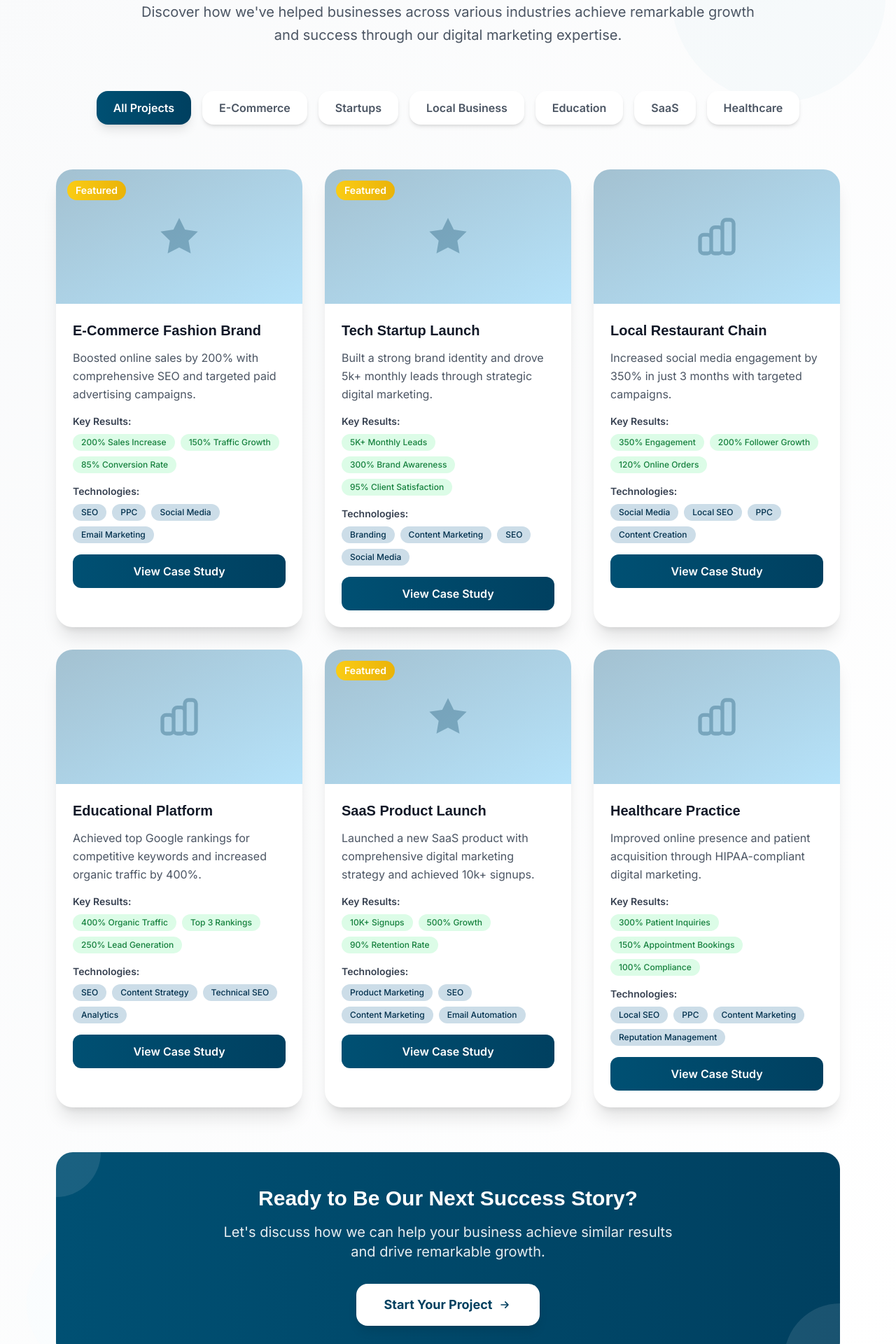
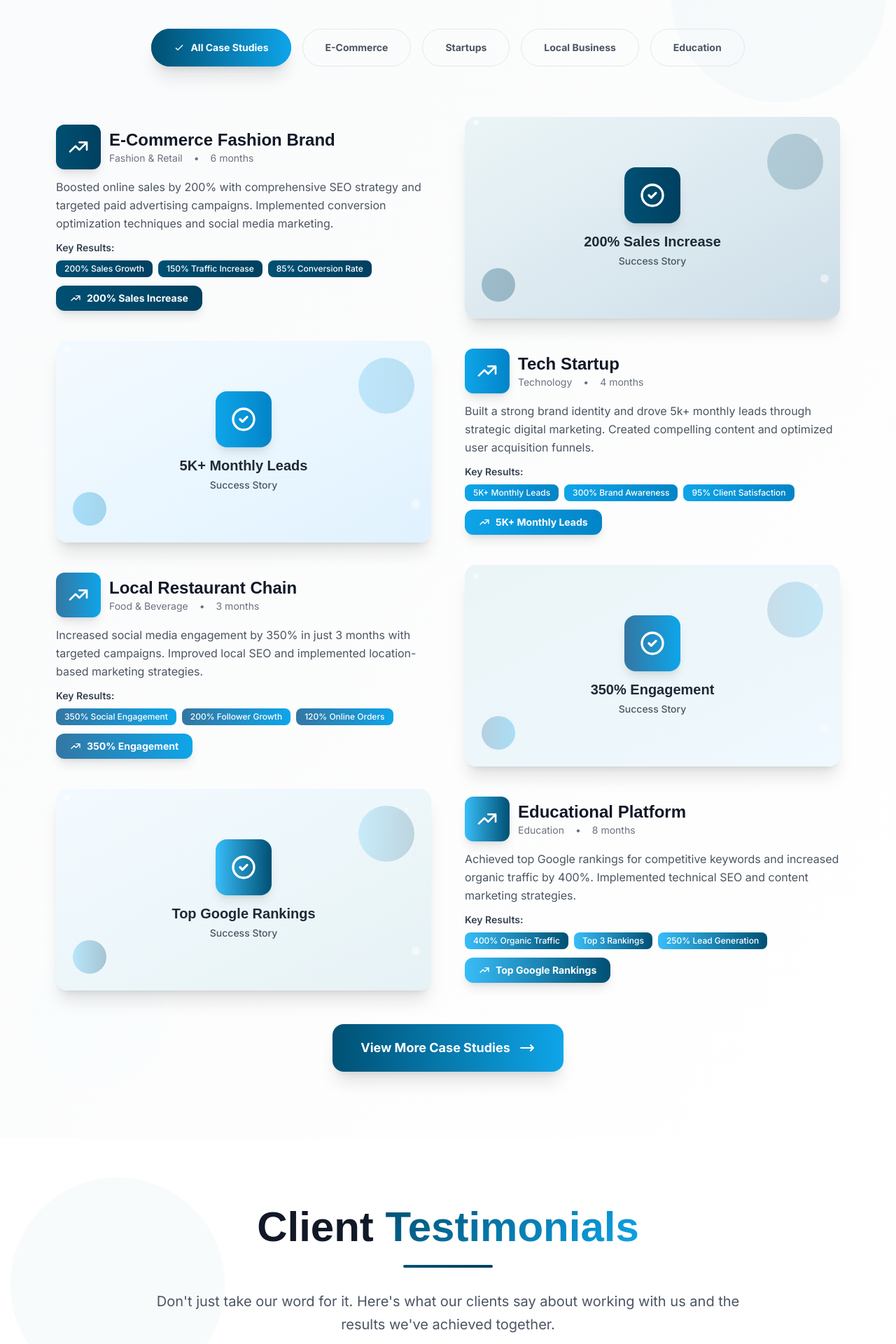
Before and after one commit to usama216/Spark-Nexora, a Next.js app: page / in a window 1280 px wide. Shown: the part 4580-6500 px from the top of the page at 70% size. Built offline with nearby package versions, Linux system fonts and the light colour scheme.

Commit message:
design updated

```diff
--- a/src/components/PortfolioSection.tsx
+++ b/src/components/PortfolioSection.tsx
@@ -4,84 +4,67 @@ import { motion } from 'framer-motion';
 import { useState } from 'react';
 
 const PortfolioSection = () => {
-  const [activeFilter, setActiveFilter] = useState('all');
+  const [activeTab, setActiveTab] = useState(0);
 
-  const portfolioItems = [
+  const caseStudies = [
     {
       id: 1,
       title: 'E-Commerce Fashion Brand',
-      category: 'ecommerce',
-      description: 'Boosted online sales by 200% with comprehensive SEO and targeted paid advertising campaigns.',
-      image: '/api/placeholder/600/400',
-      results: ['200% Sales Increase', '150% Traffic Growth', '85% Conversion Rate'],
-      technologies: ['SEO', 'PPC', 'Social Media', 'Email Marketing'],
-      featured: true
+      description: 'Boosted online sales by 200% with comprehensive SEO strategy and targeted paid advertising campaigns. Implemented conversion optimization techniques and social media marketing.',
+      result: '200% Sales Increase',
+      metrics: ['200% Sales Growth', '150% Traffic Increase', '85% Conversion Rate'],
+      duration: '6 months',
+      industry: 'Fashion & Retail',
+      color: 'from-primary-500 to-primary-600',
+      bgColor: 'from-primary-50 to-primary-100'
     },
     {
       id: 2,
-      title: 'Tech Startup Launch',
-      category: 'startup',
-      description: 'Built a strong brand identity and drove 5k+ monthly leads through strategic digital marketing.',
-      image: '/api/placeholder/600/400',
-      results: ['5K+ Monthly Leads', '300% Brand Awareness', '95% Client Satisfaction'],
-      technologies: ['Branding', 'Content Marketing', 'SEO', 'Social Media'],
-      featured: true
+      title: 'Tech Startup',
+      description: 'Built a strong brand identity and drove 5k+ monthly leads through strategic digital marketing. Created compelling content and optimized user acquisition funnels.',
+      result: '5K+ Monthly Leads',
+      metrics: ['5K+ Monthly Leads', '300% Brand Awareness', '95% Client Satisfaction'],
+      duration: '4 months',
+      industry: 'Technology',
+      color: 'from-secondary-500 to-secondary-600',
+      bgColor: 'from-secondary-50 to-secondary-100'
     },
     {
       id: 3,
       title: 'Local Restaurant Chain',
-      category: 'local',
-      description: 'Increased social media engagement by 350% in just 3 months with targeted campaigns.',
-      image: '/api/placeholder/600/400',
-      results: ['350% Engagement', '200% Follower Growth', '120% Online Orders'],
-      technologies: ['Social Media', 'Local SEO', 'PPC', 'Content Creation'],
-      featured: false
+      description: 'Increased social media engagement by 350% in just 3 months with targeted campaigns. Improved local SEO and implemented location-based marketing strategies.',
+      result: '350% Engagement',
+      metrics: ['350% Social Engagement', '200% Follower Growth', '120% Online Orders'],
+      duration: '3 months',
+      industry: 'Food & Beverage',
+      color: 'from-primary-400 to-secondary-500',
+      bgColor: 'from-primary-50 to-secondary-50'
     },
     {
       id: 4,
       title: 'Educational Platform',
-      category: 'education',
-      description: 'Achieved top Google rankings for competitive keywords and increased organic traffic by 400%.',
-      image: '/api/placeholder/600/400',
-      results: ['400% Organic Traffic', 'Top 3 Rankings', '250% Lead Generation'],
-      technologies: ['SEO', 'Content Strategy', 'Technical SEO', 'Analytics'],
-      featured: false
-    },
-    {
-      id: 5,
-      title: 'SaaS Product Launch',
-      category: 'saas',
-      description: 'Launched a new SaaS product with comprehensive digital marketing strategy and achieved 10k+ signups.',
-      image: '/api/placeholder/600/400',
-      results: ['10K+ Signups', '500% Growth', '90% Retention Rate'],
-      technologies: ['Product Marketing', 'SEO', 'Content Marketing', 'Email Automation'],
-      featured: true
-    },
-    {
-      id: 6,
-      title: 'Healthcare Practice',
-      category: 'healthcare',
-      description: 'Improved online presence and patient acquisition through HIPAA-compliant digital marketing.',
-      image: '/api/placeholder/600/400',
-      results: ['300% Patient Inquiries', '150% Appointment Bookings', '100% Compliance'],
-      technologies: ['Local SEO', 'PPC', 'Content Marketing', 'Reputation Management'],
-      featured: false
+      description: 'Achieved top Google rankings for competitive keywords and increased organic traffic by 400%. Implemented technical SEO and content marketing strategies.',
+      result: 'Top Google Rankings',
+      metrics: ['400% Organic Traffic', 'Top 3 Rankings', '250% Lead Generation'],
+      duration: '8 months',
+      industry: 'Education',
+      color: 'from-secondary-400 to-primary-500',
+      bgColor: 'from-secondary-50 to-primary-50'
     }
   ];
 
-  const categories = [
-    { id: 'all', name: 'All Projects' },
-    { id: 'ecommerce', name: 'E-Commerce' },
-    { id: 'startup', name: 'Startups' },
-    { id: 'local', name: 'Local Business' },
-    { id: 'education', name: 'Education' },
-    { id: 'saas', name: 'SaaS' },
-    { id: 'healthcare', name: 'Healthcare' }
+  const tabs = [
+    { id: 0, name: 'All Case Studies' },
+    { id: 1, name: 'E-Commerce' },
+    { id: 2, name: 'Startups' },
+    { id: 3, name: 'Local Business' },
+    { id: 4, name: 'Education' }
   ];
 
-  const filteredItems = activeFilter === 'all'
-    ? portfolioItems
-    : portfolioItems.filter(item => item.category === activeFilter);
+  const getFilteredCaseStudies = () => {
+    if (activeTab === 0) return caseStudies;
+    return caseStudies.filter((_, index) => index === activeTab - 1);
+  };
 
   return (
     <section id="portfolio" className="px-1 lg:px-16 py-24 bg-gradient-to-br from-gray-50 to-white relative overflow-hidden">
@@ -121,7 +104,7 @@ const PortfolioSection = () => {
             transition={{ duration: 1.2, delay: 0.2, ease: [0.25, 0.46, 0.45, 0.94] }}
             viewport={{ once: true }}
           >
-            Our <span className="gradient-text">Portfolio</span>
+            Our <span className="gradient-text">Success Stories</span>
           </motion.h2>
           <motion.div
             className="w-32 h-1 bg-gradient-to-r from-primary-500 to-primary-600 mx-auto rounded-full mb-8"
@@ -130,210 +113,190 @@ const PortfolioSection = () => {
             transition={{ duration: 1.5, delay: 0.5, ease: [0.25, 0.46, 0.45, 0.94] }}
             viewport={{ once: true }}
           />
-          <motion.p
-            className="text-xl text-gray-600 max-w-4xl mx-auto leading-relaxed"
-            initial={{ opacity: 0, y: 20 }}
-            whileInView={{ opacity: 1, y: 0 }}
-            transition={{ duration: 1, delay: 0.7, ease: [0.25, 0.46, 0.45, 0.94] }}
-            viewport={{ once: true }}
-          >
-            Discover how we&apos;ve helped businesses across various industries achieve remarkable growth and success through our digital marketing expertise.
-          </motion.p>
         </motion.div>
 
-        {/* Filter Buttons */}
+        {/* Enhanced Tabs */}
         <motion.div
-          className="flex flex-wrap justify-center gap-4 mb-16"
+          className="flex flex-wrap justify-center gap-4 mb-16 from-gray-50 to-gray-100 p-2 rounded-full max-w-5xl mx-auto "
           initial={{ opacity: 0, y: 20 }}
           whileInView={{ opacity: 1, y: 0 }}
           transition={{ duration: 1, delay: 0.3, ease: [0.25, 0.46, 0.45, 0.94] }}
           viewport={{ once: true }}
         >
-          {categories.map((category, index) => (
+          {tabs.map((tab, index) => (
             <motion.button
-              key={category.id}
-              onClick={() => setActiveFilter(category.id)}
-              className={`px-6 py-3 rounded-2xl font-semibold transition-all duration-300 ${
-                activeFilter === category.id
-                  ? 'bg-gradient-to-r from-primary-500 to-primary-600 text-white shadow-lg'
-                  : 'bg-white text-gray-600 hover:bg-primary-50 hover:text-primary-600 shadow-md hover:shadow-lg'
+              key={tab.id}
+              onClick={() => setActiveTab(tab.id)}
+              className={`relative px-8 py-4 rounded-full font-bold text-sm transition-all duration-300 ${
+                activeTab === tab.id
+                  ? 'bg-gradient-to-r from-primary-500 to-secondary-500 text-white rounded-full shadow-xl transform scale-105'
+                  : 'text-gray-600 hover:text-primary-600 hover:bg-white/80 hover:shadow-md border border-gray-200'
               }`}
-              whileHover={{ scale: 1.05, y: -2 }}
-              whileTap={{ scale: 0.95 }}
+              whileHover={{ scale: activeTab === tab.id ? 1.05 : 1.02, y: -2 }}
+              whileTap={{ scale: 0.98 }}
               initial={{ opacity: 0, y: 20 }}
               animate={{ opacity: 1, y: 0 }}
               transition={{ duration: 0.5, delay: index * 0.1, ease: [0.25, 0.46, 0.45, 0.94] }}
             >
-              {category.name}
+              {activeTab === tab.id && (
+                <motion.div
+                  className="absolute inset-0 bg-gradient-to-r from-primary-500 to-secondary-500 rounded-full"
+                  layoutId="activeTab"
+                  transition={{ type: "spring", stiffness: 500, damping: 30 }}
+                />
+              )}
+              <span className="relative z-10 flex items-center space-x-2">
+                {activeTab === tab.id && (
+                  <svg className="w-4 h-4" fill="none" stroke="currentColor" viewBox="0 0 24 24">
+                    <path strokeLinecap="round" strokeLinejoin="round" strokeWidth={2} d="M5 13l4 4L19 7" />
+                  </svg>
+                )}
+                <span>{tab.name}</span>
+              </span>
             </motion.button>
           ))}
         </motion.div>
 
-        {/* Portfolio Grid */}
-        <div className="grid md:grid-cols-2 lg:grid-cols-3 gap-8">
-          {filteredItems.map((item, index) => (
+        {/* Case Studies Layout - Improved Previous Design */}
+        <div className="space-y-8 mb-12">
+          {getFilteredCaseStudies().map((item, index) => (
             <motion.div
               key={item.id}
               className="group"
-              initial={{ opacity: 0, y: 50 }}
-              whileInView={{ opacity: 1, y: 0 }}
-              transition={{ duration: 0.8, delay: index * 0.1, ease: [0.25, 0.46, 0.45, 0.94] }}
+              initial={{ opacity: 0, x: index % 2 === 0 ? -50 : 50 }}
+              whileInView={{ opacity: 1, x: 0 }}
+              transition={{ duration: 0.8, delay: index * 0.15, ease: [0.25, 0.46, 0.45, 0.94] }}
               viewport={{ once: true }}
             >
-              <motion.div
-                className="h-full bg-white rounded-3xl shadow-xl overflow-hidden group-hover:shadow-2xl transition-all duration-300"
-                whileHover={{ y: -10, scale: 1.02 }}
-                transition={{ type: "spring", stiffness: 400, damping: 25 }}
-              >
-                {/* Image */}
-                <div className="relative h-48 bg-gradient-to-br from-primary-100 to-secondary-100 overflow-hidden">
-                  <div className="absolute inset-0 bg-gradient-to-br from-primary-500/20 to-secondary-500/20 flex items-center justify-center">
-                    <div className="text-primary-600 opacity-30">
-                      {item.featured ? (
-                        <svg className="w-16 h-16" fill="currentColor" viewBox="0 0 24 24">
-                          <path d="M12 2l3.09 6.26L22 9.27l-5 4.87 1.18 6.88L12 17.77l-6.18 3.25L7 14.14 2 9.27l6.91-1.01L12 2z"/>
+              <div className={`flex flex-col lg:flex-row ${index % 2 === 1 ? 'lg:flex-row-reverse' : ''} items-center gap-6 lg:gap-12`}>
+                {/* Content Side */}
+                <div className="w-full lg:flex-1 space-y-4">
+                  <div className="space-y-3">
+                    {/* Icon and Title */}
+                    <div className="flex items-center space-x-3">
+                      <div className={`w-16 h-16 bg-gradient-to-r ${item.color} rounded-xl flex items-center justify-center text-white group-hover:scale-110 transition-transform duration-300 shadow-lg`}>
+                        <svg className="w-8 h-8" fill="none" stroke="currentColor" viewBox="0 0 24 24">
+                          <path strokeLinecap="round" strokeLinejoin="round" strokeWidth={2} d="M13 7h8m0 0v8m0-8l-8 8-4-4-6 6" />
                         </svg>
-                      ) : (
-                        <svg className="w-16 h-16" fill="none" stroke="currentColor" viewBox="0 0 24 24">
-                          <path strokeLinecap="round" strokeLinejoin="round" strokeWidth={2} d="M9 19v-6a2 2 0 00-2-2H5a2 2 0 00-2 2v6a2 2 0 002 2h2a2 2 0 002-2zm0 0V9a2 2 0 012-2h2a2 2 0 012 2v10m-6 0a2 2 0 002 2h2a2 2 0 002-2m0 0V5a2 2 0 012-2h2a2 2 0 012 2v14a2 2 0 01-2 2h-2a2 2 0 01-2-2z" />
-                        </svg>
-                      )}
+                      </div>
+                      <div>
+                        <h3 className="text-2xl font-bold text-gray-900 text-modern group-hover:text-primary-600 transition-colors duration-300">
+                          {item.title}
+                        </h3>
+                        <div className="flex items-center space-x-4 text-sm text-gray-500">
+                          <span>{item.industry}</span>
+                          <span>•</span>
+                          <span>{item.duration}</span>
                         </div>
                       </div>
-                  {item.featured && (
-                    <div className="absolute top-4 left-4 bg-gradient-to-r from-yellow-400 to-yellow-500 text-white px-3 py-1 rounded-full text-sm font-semibold">
-                      Featured
-                    </div>
-                  )}
                     </div>
 
-                {/* Content */}
-                <div className="p-6">
-                  <h3 className="text-xl font-bold text-gray-900 mb-3 text-modern group-hover:text-primary-600 transition-colors duration-300">
-                    {item.title}
-                  </h3>
-                  <p className="text-gray-600 mb-4 leading-relaxed">
+                    {/* Description */}
+                    <p className="text-gray-600 leading-relaxed">
                       {item.description}
                     </p>
 
-                  {/* Results */}
-                  <div className="mb-4">
-                    <h4 className="text-sm font-semibold text-gray-700 mb-2">Key Results:</h4>
+                    {/* Metrics */}
+                    <div className="space-y-2">
+                      <h4 className="text-sm font-semibold text-gray-700">Key Results:</h4>
                       <div className="flex flex-wrap gap-2">
-                      {item.results.map((result, resultIndex) => (
+                        {item.metrics.map((metric, metricIndex) => (
                           <span
-                          key={resultIndex}
-                          className="px-3 py-1 bg-green-100 text-green-700 rounded-full text-xs font-medium"
+                            key={metricIndex}
+                            className={`px-3 py-1 bg-gradient-to-r ${item.color} text-white rounded-lg text-xs font-medium`}
                           >
-                          {result}
+                            {metric}
                           </span>
                         ))}
                       </div>
                     </div>
 
-                  {/* Technologies */}
-                  <div className="mb-4">
-                    <h4 className="text-sm font-semibold text-gray-700 mb-2">Technologies:</h4>
-                    <div className="flex flex-wrap gap-2">
-                      {item.technologies.map((tech, techIndex) => (
-                        <span
-                          key={techIndex}
-                          className="px-3 py-1 bg-primary-100 text-primary-700 rounded-full text-xs font-medium"
-                        >
-                          {tech}
-                        </span>
-                      ))}
+                    {/* Result Badge */}
+                    <div className="flex items-center space-x-3">
+                      <div className={`inline-flex items-center px-5 py-2 bg-gradient-to-r ${item.color} text-white rounded-xl font-bold text-sm shadow-lg`}>
+                        <svg className="w-4 h-4 mr-2" fill="none" stroke="currentColor" viewBox="0 0 24 24">
+                          <path strokeLinecap="round" strokeLinejoin="round" strokeWidth={2} d="M13 7h8m0 0v8m0-8l-8 8-4-4-6 6" />
+                        </svg>
+                        {item.result}
+                      </div>
+                    </div>
                   </div>
                 </div>
 
-                  {/* View More Button */}
-                  <motion.button
-                    className="w-full py-3 px-4 bg-gradient-to-r from-primary-500 to-primary-600 hover:from-primary-600 hover:to-primary-700 text-white font-semibold rounded-xl transition-all duration-300"
-                    whileHover={{ scale: 1.02 }}
-                    whileTap={{ scale: 0.98 }}
+                {/* Visual Side - More Compact */}
+                <div className="w-full lg:flex-1">
+                  <motion.div
+                    className={`relative h-64 lg:h-72 bg-gradient-to-br ${item.bgColor} rounded-2xl overflow-hidden shadow-xl group-hover:shadow-2xl transition-all duration-500`}
+                    whileHover={{ scale: 1.03 }}
+                    transition={{ type: "spring", stiffness: 300, damping: 20 }}
                   >
-                    View Case Study
-                  </motion.button>
+                    {/* Decorative Elements */}
+                    <div className="absolute inset-0 bg-gradient-to-br from-white/20 to-transparent"></div>
+                    <div className={`absolute top-6 right-6 w-20 h-20 bg-gradient-to-r ${item.color} rounded-full opacity-20 group-hover:scale-110 transition-transform duration-300`}></div>
+                    <div className={`absolute bottom-6 left-6 w-12 h-12 bg-gradient-to-r ${item.color} rounded-full opacity-30 group-hover:scale-110 transition-transform duration-300`}></div>
+
+                    {/* Center Content */}
+                    <div className="absolute inset-0 flex items-center justify-center">
+                      <div className="text-center space-y-3">
+                        <div className={`w-20 h-20 bg-gradient-to-r ${item.color} rounded-2xl flex items-center justify-center text-white mx-auto group-hover:scale-110 transition-transform duration-300 shadow-lg`}>
+                          <svg className="w-10 h-10" fill="none" stroke="currentColor" viewBox="0 0 24 24">
+                            <path strokeLinecap="round" strokeLinejoin="round" strokeWidth={2} d="M9 12l2 2 4-4m6 2a9 9 0 11-18 0 9 9 0 0118 0z" />
+                          </svg>
                         </div>
+                        <div className="space-y-1">
+                          <h4 className="text-xl font-bold text-gray-800 text-modern">
+                            {item.result}
+                          </h4>
+                          <p className="text-gray-600 font-medium text-sm">
+                            Success Story
+                          </p>
+                        </div>
+                      </div>
+                    </div>
+
+                    {/* Floating Elements */}
+                    <motion.div
+                      className="absolute top-3 left-3 w-2 h-2 bg-white rounded-full opacity-60"
+                      animate={{ y: [0, -8, 0] }}
+                      transition={{ duration: 2, repeat: Infinity, delay: index * 0.5 }}
+                    />
+                    <motion.div
+                      className="absolute top-8 right-8 w-1.5 h-1.5 bg-white rounded-full opacity-40"
+                      animate={{ y: [0, -6, 0] }}
+                      transition={{ duration: 2.5, repeat: Infinity, delay: index * 0.3 }}
+                    />
+                    <motion.div
+                      className="absolute bottom-12 right-4 w-3 h-3 bg-white rounded-full opacity-50"
+                      animate={{ y: [0, -4, 0] }}
+                      transition={{ duration: 3, repeat: Infinity, delay: index * 0.7 }}
+                    />
                   </motion.div>
+                </div>
+              </div>
             </motion.div>
           ))}
         </div>
 
-        {/* CTA Section */}
+        {/* View All Case Studies Button */}
         <motion.div
-          className="text-center mt-16"
-          initial={{ opacity: 0, y: 50 }}
-          whileInView={{ opacity: 1, y: 0 }}
-          transition={{ duration: 1, ease: [0.25, 0.46, 0.45, 0.94] }}
-          viewport={{ once: true }}
-        >
-          <motion.div
-            className="bg-gradient-to-r from-primary-500 to-primary-600 p-12 rounded-3xl text-white relative overflow-hidden"
-            whileHover={{ scale: 1.02 }}
-            transition={{ type: "spring", stiffness: 300 }}
-          >
-            <div className="absolute inset-0 opacity-10">
-              <div className="absolute top-0 left-0 w-32 h-32 bg-white rounded-full -translate-x-16 -translate-y-16"></div>
-              <div className="absolute bottom-0 right-0 w-40 h-40 bg-white rounded-full translate-x-20 translate-y-20"></div>
-            </div>
-
-            <div className="relative z-10">
-              <motion.h3
-                className="text-3xl font-bold mb-4 text-modern"
-                initial={{ opacity: 0, y: 20 }}
-                whileInView={{ opacity: 1, y: 0 }}
-                transition={{ duration: 1, delay: 0.3, ease: [0.25, 0.46, 0.45, 0.94] }}
-                viewport={{ once: true }}
-              >
-                Ready to Be Our Next Success Story?
-              </motion.h3>
-              <motion.p
-                className="text-xl text-white/90 mb-8 max-w-2xl mx-auto"
-                initial={{ opacity: 0, y: 20 }}
+          className="text-center"
+          initial={{ opacity: 0, y: 30 }}
           whileInView={{ opacity: 1, y: 0 }}
           transition={{ duration: 1, delay: 0.5, ease: [0.25, 0.46, 0.45, 0.94] }}
           viewport={{ once: true }}
         >
-                Let&apos;s discuss how we can help your business achieve similar results and drive remarkable growth.
-              </motion.p>
           <motion.button
-                onClick={() => {
-                  const element = document.getElementById('contact');
-                  if (element) {
-                    element.scrollIntoView({ behavior: 'smooth' });
-                  }
-                }}
-                className="bg-white text-primary-600 hover:bg-gray-100 font-bold py-4 px-10 rounded-2xl transition-all duration-300 relative overflow-hidden text-lg shadow-lg hover:shadow-xl"
-                whileHover={{
-                  scale: 1.05,
-                  boxShadow: "0 15px 35px rgba(255, 255, 255, 0.3)"
-                }}
+            className="inline-flex items-center px-10 py-5 bg-gradient-to-r from-primary-500 to-secondary-500 hover:from-primary-600 hover:to-secondary-600 text-white font-bold rounded-2xl transition-all duration-300 shadow-xl hover:shadow-2xl text-lg"
+            whileHover={{ scale: 1.05, y: -3 }}
             whileTap={{ scale: 0.95 }}
-                initial={{ opacity: 0, y: 20 }}
-                whileInView={{ opacity: 1, y: 0 }}
-                transition={{ duration: 0.8, delay: 0.7, ease: [0.25, 0.46, 0.45, 0.94] }}
-                viewport={{ once: true }}
           >
-                <span className="relative z-10 flex items-center space-x-2">
-                  <span>Start Your Project</span>
-                  <svg className="w-5 h-5" fill="none" stroke="currentColor" viewBox="0 0 24 24">
-                    <path strokeLinecap="round" strokeLinejoin="round" strokeWidth={2} d="M13 7l5 5m0 0l-5 5m5-5H6" />
+            <span>View More Case Studies</span>
+            <svg className="w-6 h-6 ml-3 group-hover:translate-x-1 transition-transform duration-300" fill="none" stroke="currentColor" viewBox="0 0 24 24">
+              <path strokeLinecap="round" strokeLinejoin="round" strokeWidth={2} d="M17 8l4 4m0 0l-4 4m4-4H3" />
             </svg>
-                </span>
+          </motion.button>
+        </motion.div>
 
-                <motion.div
-                  className="absolute inset-0 bg-gradient-to-r from-transparent via-white to-transparent opacity-0"
-                  whileHover={{
-                    opacity: 0.2,
-                    x: ['-100%', '100%']
-                  }}
-                  transition={{ duration: 0.6 }}
-                />
-              </motion.button>
-            </div>
-          </motion.div>
-        </motion.div>
       </div>
     </section>
   );
```
Also changed, not shown: src/components/ContactSection.tsx (+32 -9 lines). Lines whose indentation alone changed are shown as unchanged.
